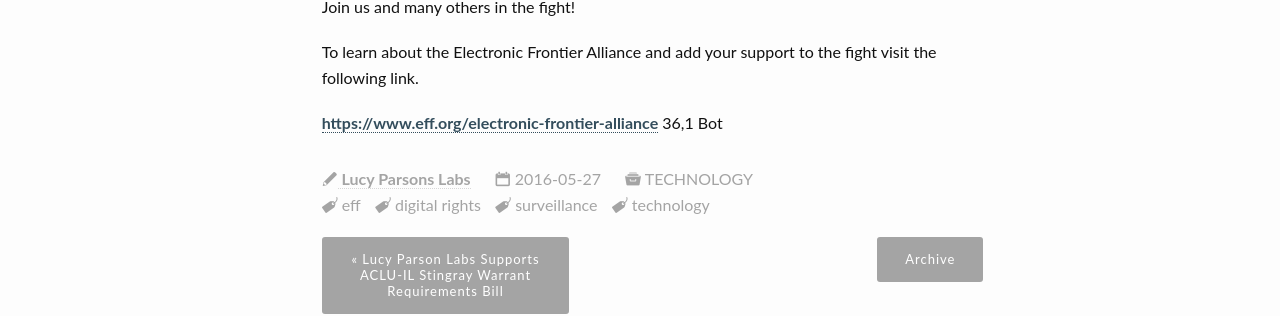
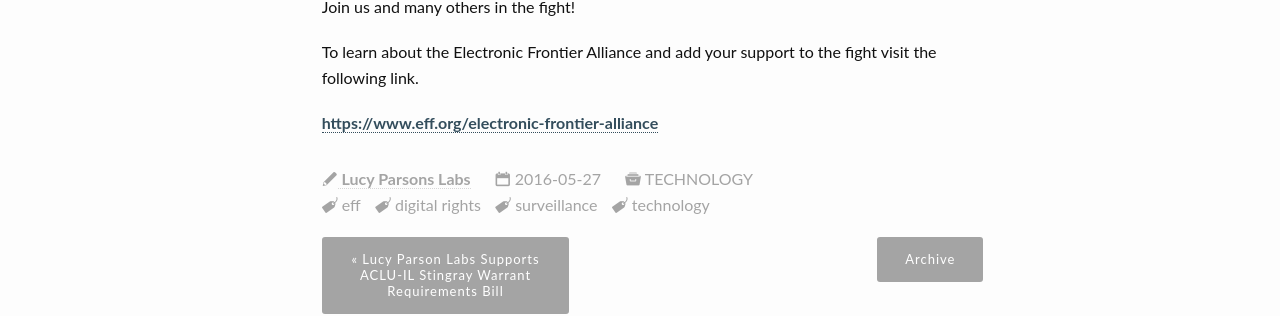
Before and after one commit to saltthefries/lucyparsonslabs.com, a Jekyll site: the page built from _posts/2016-05-27-efa-support.md, in a window 1280 px wide. Shown: the part 529-845 px from the top of the page. Built offline with Jekyll 4.4.1, drawn with Linux system fonts in a browser that asks for light colours.

Commit message:
Update 2016-05-27-efa-support.md

```diff
--- a/_posts/2016-05-27-efa-support.md
+++ b/_posts/2016-05-27-efa-support.md
@@ -34,4 +34,3 @@
 To learn about the Electronic Frontier Alliance and add your support to the fight visit the following link.
 
 [https://www.eff.org/electronic-frontier-alliance](https://www.eff.org/electronic-frontier-alliance)
-                                                                                                            36,1          Bot
```
